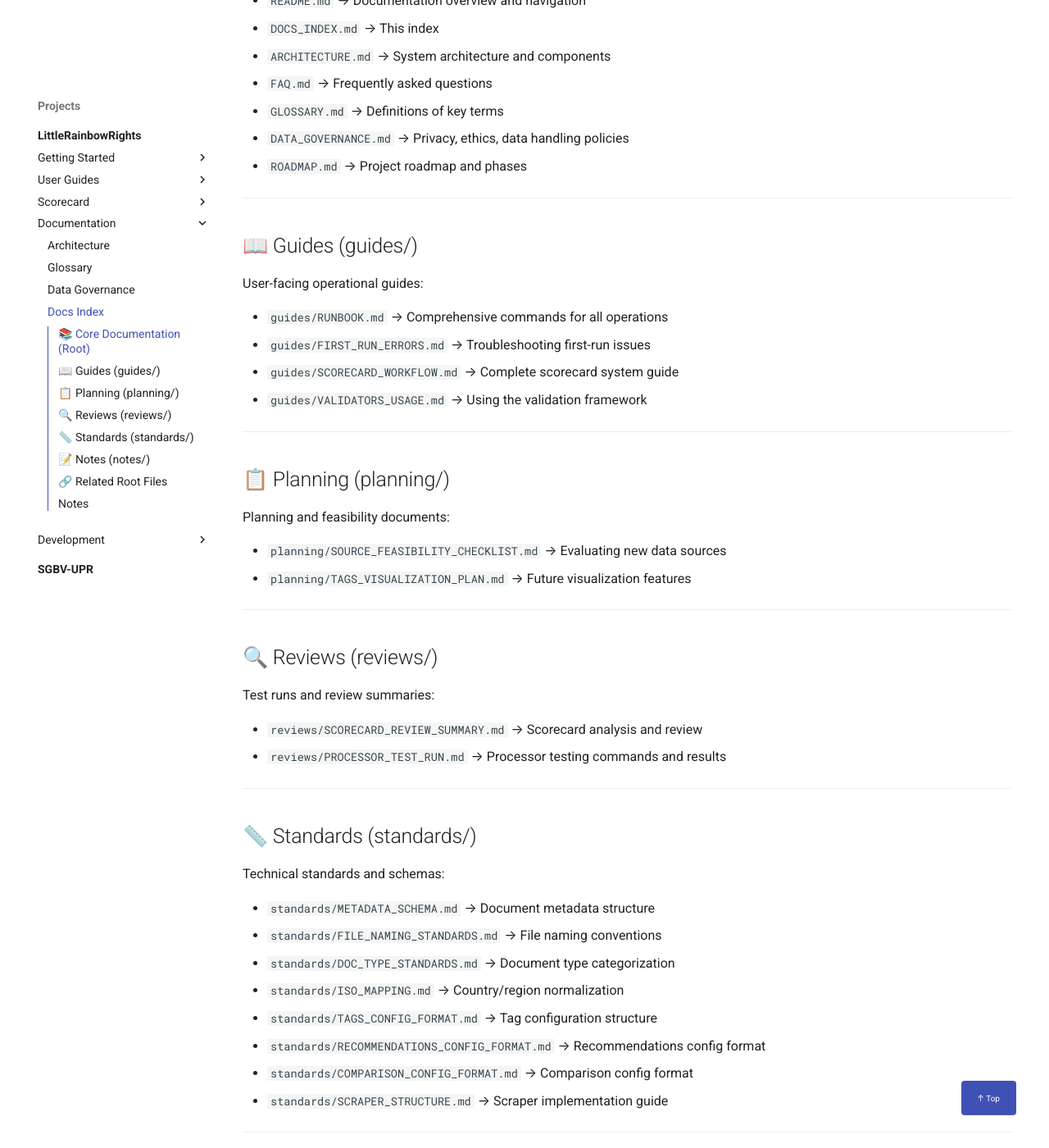
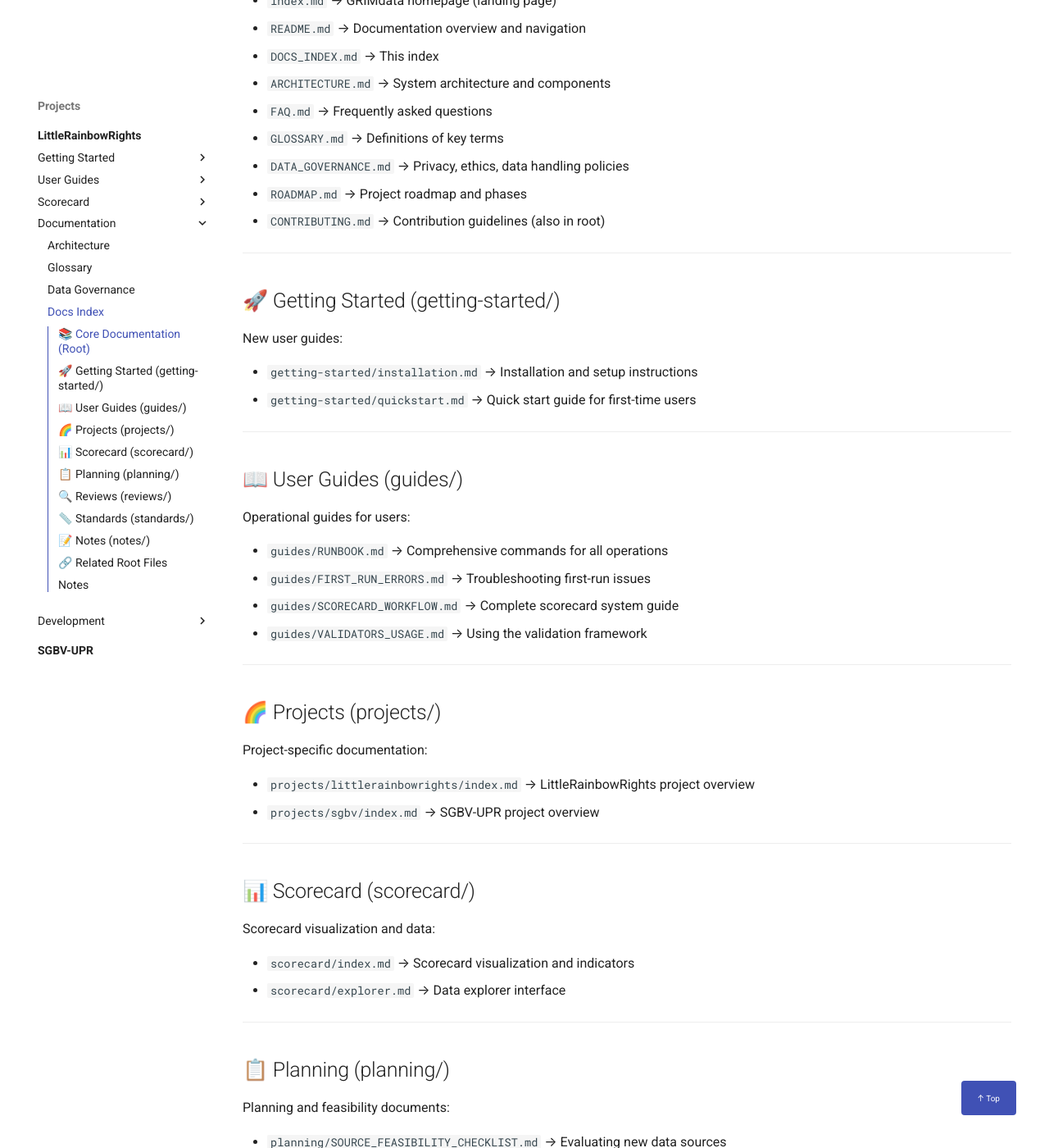
Before and after one commit to MissCrispenCakes/DigitalChild, an MkDocs documentation site: the page built from docs/DOCS_INDEX.md, in a window 1280 px wide and 1400 px high, scrolled down 517 px. Shown: the whole window at 82% size. Built offline with MkDocs 1.6.1 and Material for MkDocs 9.7.7, drawn with Linux system fonts in a browser that asks for light colours; a script that is not in the unit is left out; comment, search, counter and statistics services are not loaded; some of the changed text lies outside the part shown.

Commit message:
Fix website layout and update all documentation
Website fixes:
- Fix admonition indentation in docs/index.md for proper rendering
- Update copyright to 2026 in mkdocs.yml
- Add FILTERS_CONFIG_FORMAT.md to navigation

Documentation updates:
- Update docs/DOCS_INDEX.md: 29→38 files, add missing sections
  - Add getting-started/ section (installation, quickstart)
  - Add projects/ section (littlerainbowrights, sgbv)
  - Add scorecard/ section (index, explorer)
  - Add FILTERS_CONFIG_FORMAT.md to standards
- Update README.md citations:
  - Change year from 2025→2026 for software citation
  - Add version 0.9.0
  - Replace placeholder author with "Vollmer, S.C."
  - Add ORCID to citation
  - Fix scorecard citation with clickable ORCID link
  - Replace placeholder security email with GitHub Security Advisories link

All files mdformat-compliant and pre-commit checks pass.

Co-Authored-By: Claude Sonnet 4.5 <noreply@anthropic.com>

```diff
--- a/docs/DOCS_INDEX.md
+++ b/docs/DOCS_INDEX.md
@@ -2,13 +2,14 @@
 
 This index lists all documentation files in `docs/` organized by category.
 
-**Total: 29 documentation files** (as of January 2026)
+**Total: 38 documentation files** (as of January 2026)
 
 ______________________________________________________________________
 
 ## 📚 Core Documentation (Root)
 
 - `../README.md` → Project quickstart, badges, installation
+- `index.md` → GRIMdata homepage (landing page)
 - `README.md` → Documentation overview and navigation
 - `DOCS_INDEX.md` → This index
 - `ARCHITECTURE.md` → System architecture and components
@@ -16,17 +17,45 @@ ______________________________________________________________________
 - `GLOSSARY.md` → Definitions of key terms
 - `DATA_GOVERNANCE.md` → Privacy, ethics, data handling policies
 - `ROADMAP.md` → Project roadmap and phases
+- `CONTRIBUTING.md` → Contribution guidelines (also in root)
 
 ______________________________________________________________________
 
-## 📖 Guides (guides/)
+## 🚀 Getting Started (getting-started/)
 
-User-facing operational guides:
+New user guides:
+
+- `getting-started/installation.md` → Installation and setup instructions
+- `getting-started/quickstart.md` → Quick start guide for first-time users
+
+______________________________________________________________________
+
+## 📖 User Guides (guides/)
+
+Operational guides for users:
 
 - `guides/RUNBOOK.md` → Comprehensive commands for all operations
 - `guides/FIRST_RUN_ERRORS.md` → Troubleshooting first-run issues
 - `guides/SCORECARD_WORKFLOW.md` → Complete scorecard system guide
 - `guides/VALIDATORS_USAGE.md` → Using the validation framework
+
+______________________________________________________________________
+
+## 🌈 Projects (projects/)
+
+Project-specific documentation:
+
+- `projects/littlerainbowrights/index.md` → LittleRainbowRights project overview
+- `projects/sgbv/index.md` → SGBV-UPR project overview
+
+______________________________________________________________________
+
+## 📊 Scorecard (scorecard/)
+
+Scorecard visualization and data:
+
+- `scorecard/index.md` → Scorecard visualization and indicators
+- `scorecard/explorer.md` → Data explorer interface
 
 ______________________________________________________________________
 
@@ -59,6 +88,7 @@ Technical standards and schemas:
 - `standards/TAGS_CONFIG_FORMAT.md` → Tag configuration structure
 - `standards/RECOMMENDATIONS_CONFIG_FORMAT.md` → Recommendations config format
 - `standards/COMPARISON_CONFIG_FORMAT.md` → Comparison config format
+- `standards/FILTERS_CONFIG_FORMAT.md` → Filters configuration format
 - `standards/SCRAPER_STRUCTURE.md` → Scraper implementation guide
 
 ______________________________________________________________________
@@ -82,17 +112,20 @@ These files live in the project root, not docs/:
 
 - `../LICENSE` → MIT License for code
 - `../LICENSE-DATA` → CC BY 4.0 License for data/docs
-- `../CONTRIBUTING.md` → Contribution guidelines
-- `https://github.com/MissCrispenCakes/DigitalChild/blob/basecamp/SECURITY.md` → Security policies and vulnerability reporting
-- `https://github.com/MissCrispenCakes/DigitalChild/blob/basecamp/CITATION.cff` → Academic citation format
-- `https://github.com/MissCrispenCakes/DigitalChild/blob/basecamp/CLAUDE.md` → AI assistant context
+- `../SECURITY.md` → Security policies and vulnerability reporting
+- `../CITATION.cff` → Academic citation format
+- `../CLAUDE.md` → AI assistant context
+- `../DEPLOYMENT_GUIDE.md` → Deployment instructions
 
 ______________________________________________________________________
 
 ## Notes
 
 - Documentation reorganized January 2026 for better navigation
+- getting-started/ = new user onboarding
 - guides/ = operational how-tos
+- projects/ = project-specific overviews
+- scorecard/ = data visualization and exploration
 - planning/ = future features and feasibility
 - reviews/ = analysis and test summaries
 - standards/ = technical specifications
--- a/mkdocs.yml
+++ b/mkdocs.yml
@@ -12,7 +12,7 @@ edit_uri: edit/basecamp/docs/
 
 # Copyright
 copyright: |
-  &copy; 2025 GRIMdata<br>
+  &copy; 2026 GRIMdata<br>
   LittleRainbowRights: <a href="https://github.com/MissCrispenCakes/DigitalChild">DigitalChild repo</a> |
   SGBV-UPR: <a href="https://github.com/MissCrispenCakes/HumanRights">HumanRights repo</a>
 
@@ -163,6 +163,7 @@ nav:
                   - Tags Config: standards/TAGS_CONFIG_FORMAT.md
                   - Recommendations Config: standards/RECOMMENDATIONS_CONFIG_FORMAT.md
                   - Comparison Config: standards/COMPARISON_CONFIG_FORMAT.md
+                  - Filters Config: standards/FILTERS_CONFIG_FORMAT.md
                   - ISO Mapping: standards/ISO_MAPPING.md
               - Notes:
                   - Directory Structure: notes/DIRECTORY_STRUCTURE.md
```
Also changed, not shown: README.md (+8 -7 lines).
